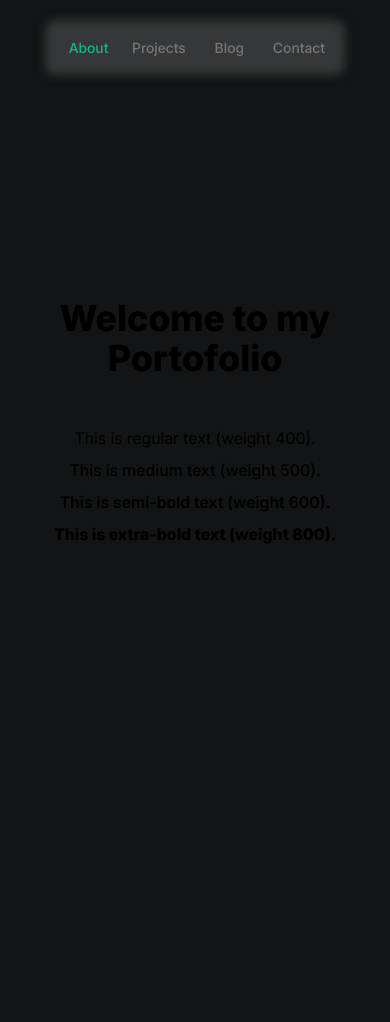
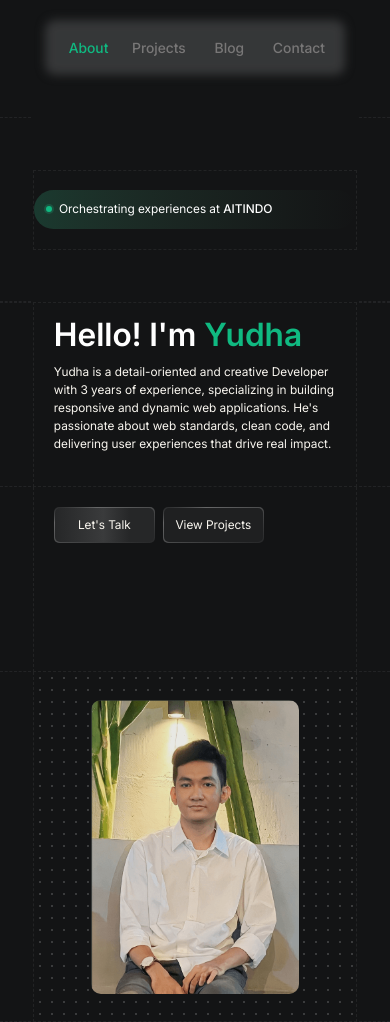
Before and after one commit to yudhaeric/portofolio, a Next.js app: page / in a window 390 px wide. Before the commit the page ends 844 px from the top, so only its background shows below. Built offline with nearby package versions, Linux system fonts and the light colour scheme.

Commit message:
Create Mobile Overview Section

```diff
--- a/app/page.tsx
+++ b/app/page.tsx
@@ -1,13 +1,63 @@
+/* eslint-disable @next/next/no-img-element */
+import Button from './components/ui/Button';
+
 export default function Home() {
   return (
-    <div className="flex flex-col items-center justify-center min-h-screen p-8 gap-4 text-center">
-      <h1 className="text-4xl font-extrabold">Welcome to my Portofolio</h1>
-      <div className="mt-8 space-y-2">
-        <p className="font-normal">This is regular text (weight 400).</p>
-        <p className="font-medium">This is medium text (weight 500).</p>
-        <p className="font-semibold">This is semi-bold text (weight 600).</p>
-        <p className="font-extrabold">This is extra-bold text (weight 800).</p>
+    <section id="overview">
+      <div className="flex flex-col items-center justify-center w-full mx-auto mt-[30%] lg:flex-row">
+        <div className="flex items-center justify-center w-full gap-[2px] lg:flex-row">
+          <div className="w-[8%] h-[80px] border-t-1 border-b-1 border-oliveBlack/40 border-dashed mobile-md:h-[185px] mobile-lg:h-[170px]"></div>
+          <div className="flex items-end justify-end w-[84%] h-[80px] border-1 border-oliveBlack/40 border-dashed">
+            <div className="w-full h-[39px] flex items-center justify-start gap-[5px] bg-linear-to-r from-eucalyptusGreen/20 to-chineseBlack rounded-full pl-[10px] mb-[20px]">
+              <div className="flex items-center justify-center w-[10px] h-[10px] rounded-full bg-mountainGreen/20">
+                <div className="w-[6px] h-[6px] rounded-full bg-crayolaGreen"></div>
+              </div>
+              <p className="text-white text-xs">Orchestrating experiences at <span className="font-medium">AITINDO</span></p>
+            </div>
+          </div>
+          <div className="w-[8%] h-[80px] border-t-1 border-b-1 border-oliveBlack/40 border-dashed mobile-md:h-[185px] mobile-lg:h-[170px]"></div>
+        </div>
+
+        <div className="flex items-center justify-center w-full gap-[2px] lg:flex-row">
+          <div className="w-[8%] h-[205px] border-t-1 border-b-1 border-oliveBlack/40 border-dashed mobile-md:h-[185px] mobile-lg:h-[170px]"></div>
+          <div className="flex flex-col items-start justify-start gap-1 w-[84%] h-[205px] border-1 border-oliveBlack/40 border-dashed pt-2 pb-5 px-5 mobile-md:h-[185px] mobile-lg:h-[170px]">
+            <h1 className="font-semibold text-white text-[32px] lg:text-[52px]">
+              Hello! I&apos;m <span className="text-crayolaGreen">Yudha</span>
+            </h1>
+            <p className="text-seashell text-xs leading-[18px]">
+              Yudha is a detail-oriented and creative Developer with 3 years of experience,
+              specializing in building responsive and dynamic web applications. He&apos;s passionate
+              about web standards, clean code, and delivering user experiences that drive real impact.
+            </p>
+          </div>
+          <div className="w-[8%] h-[205px] border-t-1 border-b-1 border-oliveBlack/40 border-dashed mobile-md:h-[185px] mobile-lg:h-[170px]"></div>
+        </div>
+
+        <div className="flex items-center justify-center w-full gap-[2px] lg:flex-row">
+          <div className="w-[8%] h-[120px] border-b-1 border-oliveBlack/40 border-dashed mobile-md:h-[185px] mobile-lg:h-[170px]"></div>
+          <div className="flex flex-col items-start justify-start gap-1 w-[84%] h-[120px] border-1 border-t-0 border-oliveBlack/40 border-dashed pt-5 pb-5 px-5 mobile-md:h-[185px] mobile-lg:h-[170px]">
+            <div className='flex items-center justify-center gap-2'>
+              <Button variant='highlight'>Let&apos;s Talk</Button>
+              <Button variant='basic'>View Projects</Button>
+            </div>
+          </div>
+          <div className="w-[8%] h-[120px] border-b-1 border-oliveBlack/40 border-dashed mobile-md:h-[185px] mobile-lg:h-[170px]"></div>
+        </div>
+
+        <div className="flex items-center justify-center w-full gap-[2px]">
+          <div className="w-[8%] h-[350px] border-b-1 border-oliveBlack/40 border-dashed"></div>
+          <div className="flex flex-col items-center justify-center gap-1 w-[84%] h-[350px] border-1 border-t-0 border-oliveBlack/40 border-dashed pt-5 pb-5 px-5"
+              style={{
+                backgroundImage: 'radial-gradient(circle, #3A3B3C 1px, transparent 1px)',
+                backgroundSize: '12px 12px'
+              }}>
+            <div className="w-[208px] h-[294px] bg-aeroBlue/10 rounded-[10px]">
+              <img src="/images/pictures.png" alt="" className="w-[208px] h-[294px] rounded-[10px] animate-float3d" />
+            </div>
+          </div>
+          <div className="w-[8%] h-[350px] border-b-1 border-oliveBlack/40 border-dashed"></div>
+        </div>
       </div>
-    </div>
+    </section>
   );
 }
```
Also changed, not shown: public/images/pictures.png (added).
